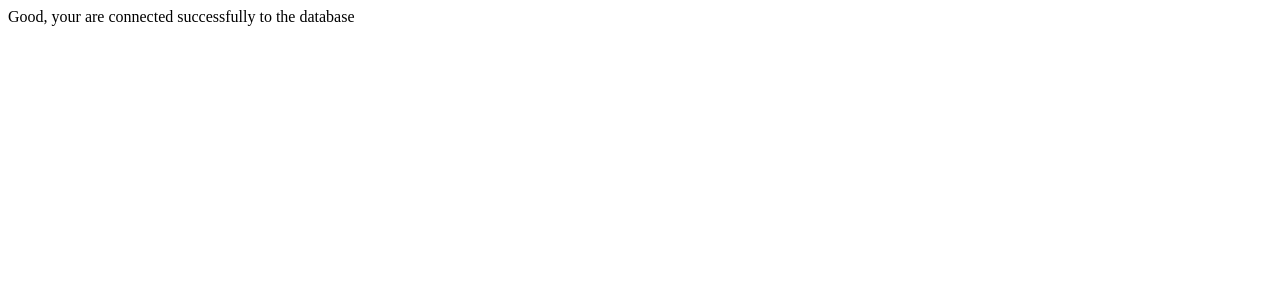
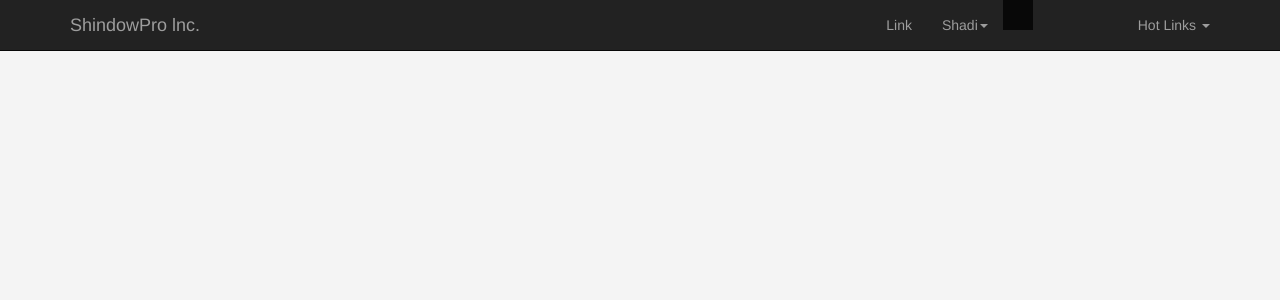
Before and after one commit to shindowpro/ecommerceCourse, a PHP site: page /init.php in a window 1280 px wide. Shown: the top 300 px of the page. Run offline with PHP 8.4, Linux system fonts and the light colour scheme.

Commit message:
new push

```diff
--- a/admin/includes/langs/en.php
+++ b/admin/includes/langs/en.php
@@ -5,10 +5,14 @@
             'MESSAGE' => 'Welcome to the our website' ,
             'ADMIN' => 'Shadi',
 
-            // setting page :
+            // Setting page :
             'USER' => 'ALI' ,
             'ADMIN' => 'SHADI',
 
+            // Dashbaoord page:
+                'HOME_ADMIN' => 'ShindowPro' ,
+                '' => ' ' ,
+                '' => ' ' ,
         );
 
         return $lang[$phrase];
--- a/admin/includes/templates/navbar.php
+++ b/admin/includes/templates/navbar.php
@@ -0,0 +1,65 @@
+
+
+<!-- <nav class="navbar navbar-inverse navbar-fixed-top" > -->
+<nav class="navbar navbar-inverse navbar-fixed-top" style="" >
+    <div class="container">
+
+        <!-- 1] {Navbar Container / Header} : Brand and toggle get grouped for better mobile display -->
+        <div class="navbar-header">
+            <button type="button" class="navbar-toggle collapsed" data-toggle="collapse" data-target="#app-nav" aria-expanded="false">
+                <span class="sr-only"></span>
+                <span class="icon-bar"></span>
+                <span class="icon-bar"></span>
+                <span class="icon-bar"></span>
+            </button>
+            <!-- <a class="navbar-brand hvr-pop" href="#"> Shindow Pro <span>lnc.</span> </a> -->
+            <a class="navbar-brand hvr-pop" href="#"> <?php echo lang('HOME_ADMIN'); ?> <span>lnc.</span> </a>
+        </div>
+
+        <!-- 2] {Navbar Container / Menu Items} : Collect the nav links, forms, and other content for toggling -->
+        <div id="app-nav" class="collapse navbar-collapse" >
+
+            <ul class="nav navbar-nav navbar-right">
+
+                <li class="active"><a href="#MainC"> <span class="sr-only">(current)</span></a></li>
+
+                <li><a href="#JSDOMCon"> </a></li>
+                <li><a href="#JSDOMImp"> </a></li>
+                <li><a href="#JSDOMSyntx"></a></li>
+
+                <li class="dropdown">
+                    <a href="#" class="dropdown-toggle" data-toggle="dropdown" role="button" aria-haspopup="true" aria-expanded="false">
+                        Hot Links <span class="caret"></span>
+                    </a>
+                    <ul class="dropdown-menu">
+                        <li><a href="#VideoSection" target="_self" class="videoLink"> Lesson Video </a></li>
+
+                        <li role="separator" class="divider"></li>
+
+                        <li><a href="http://shadi-pro.epizy.com" target="_blank"> My References </a></li>
+
+                        <li role="separator" class="divider"></li>
+
+                        <li><a href="http://shadi-cv.epizy.com" target="_blank"> My Personal Website </a></li>
+
+                    </ul>
+                </li>
+            </ul>
+
+
+            <ul class="nav navbar-nav navbar-right">
+                <li><a href="#">Link</a></li>
+                <li class="dropdown">
+                    <a href="#" class="dropdown-toggle" data-toggle="dropdown" role="button" aria-haspopup="true" aria-expanded="false">Shadi<span class="caret"></span></a>
+                    <ul class="dropdown-menu">
+                        <li><a href="#">Edit Profile</a></li>
+                        <li><a href="#">Settings</a></li>
+                        <li><a href="#">Logout</a></li>
+                    </ul>
+                </li>
+            </ul>
+        </div>
+
+    </div>
+
+</nav>
--- a/admin/init.php
+++ b/admin/init.php
@@ -2,9 +2,22 @@
     // 1) Including the {connect.php} file into hte {init.php} file :
     include 'connect.php' ;
 
+
     // 2) Routes variables :
+
     $tpl = 'includes/templates/' ;
     $css = 'layout/css/' ;
     $js = 'layout/js/' ;
+    $lang = 'includes/langs/' ;
+
+    // Including important files  :
+        include $lang . 'en.php' ;
+        include $tpl . 'header.php' ;
+
+
+    // Adding condition of not including the navbar page in case of the page is contiaining the vcariable of {$noNavbar}
+    if (!isset($noNavbar) )  {
+        include $tpl . 'navbar.php' ;
+    }
 
 ?>
```
Also changed, not shown: admin/dashboard.php (added, +24 -0 lines), admin/index.php (+29 -9 lines).
